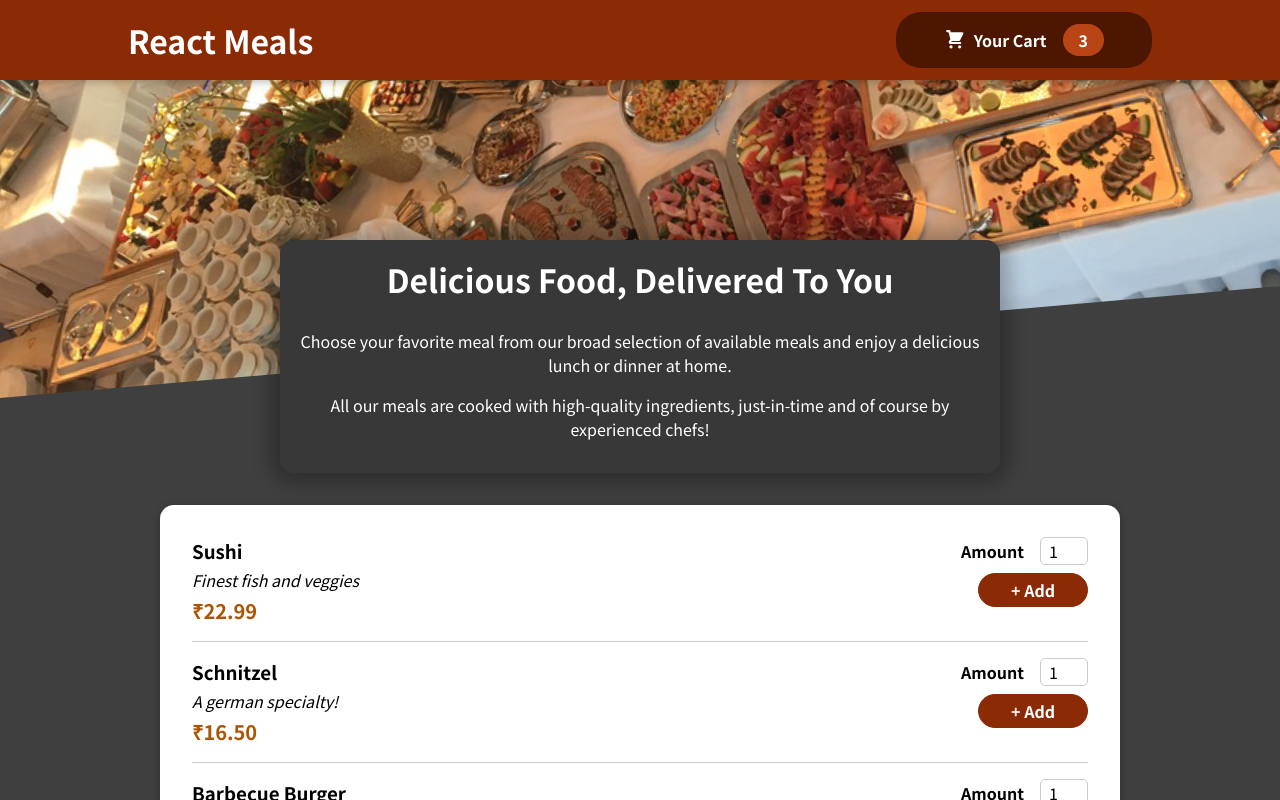
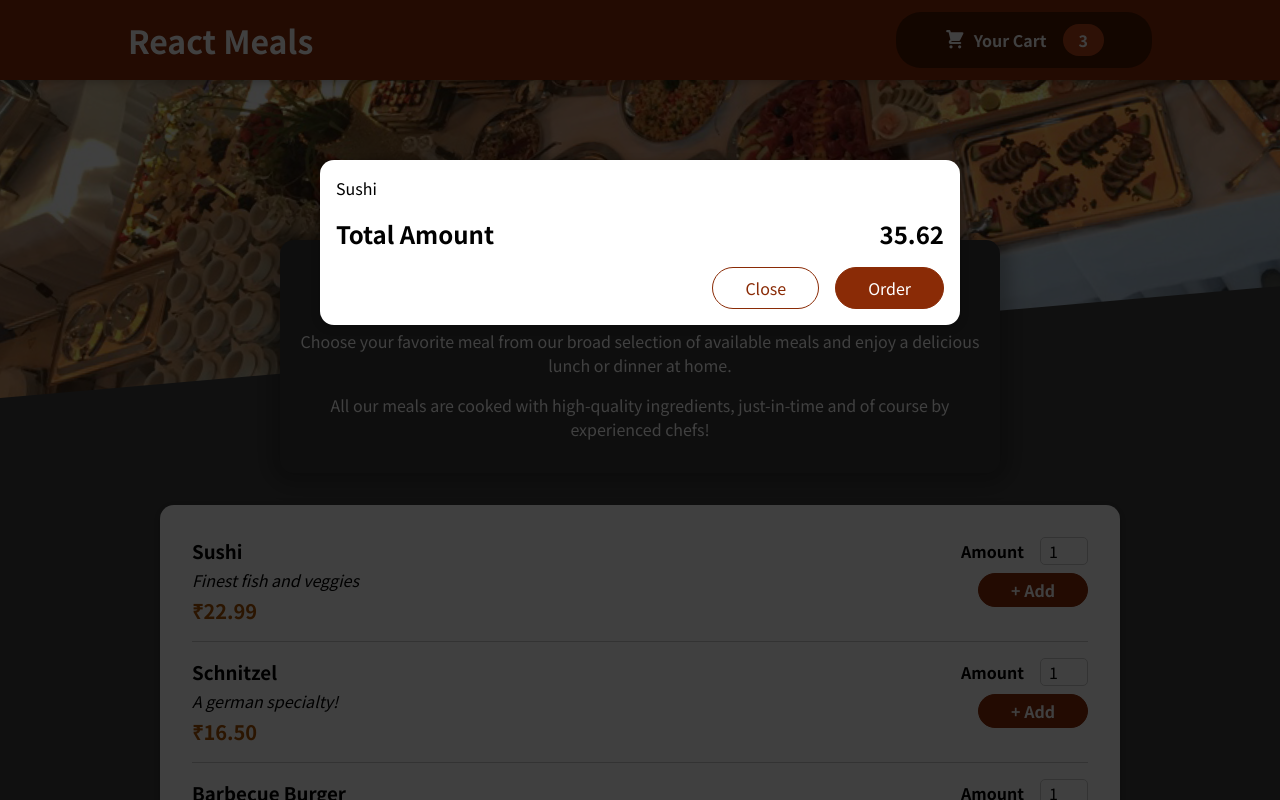
Before and after one commit to iBhavesh/food-order-app-react, a React (Create React App) app: page / in a window 1280 px wide. Shown: the top 800 px of the page. Built offline with nearby package versions, Linux system fonts and the light colour scheme.

Commit message:
Add Modal for cart items

```diff
--- a/public/index.html
+++ b/public/index.html
@@ -28,6 +28,7 @@
   </head>
   <body>
     <noscript>You need to enable JavaScript to run this app.</noscript>
+    <div id="overlays"></div>
     <div id="root"></div>
     <!--
       This HTML file is a template.
--- a/src/App.tsx
+++ b/src/App.tsx
@@ -1,10 +1,22 @@
+import { useState } from "react";
+import Cart from "./components/Cart/Cart";
 import Header from "./components/Layout/Header/Header";
 import Meals from "./components/Meals/Meals";
 
 function App() {
+  const [showModal, setShowModal] = useState(true);
+  const closeModal = () => {
+    setShowModal(false);
+  };
+
+  const displayModal = () => {
+    setShowModal(true);
+  };
+
   return (
     <>
-      <Header />
+      {showModal && <Cart onClose={closeModal} />}
+      <Header onShowCart={displayModal} />
       <main>
         <Meals />
       </main>
--- a/src/components/Cart/Cart.tsx
+++ b/src/components/Cart/Cart.tsx
@@ -1,6 +1,10 @@
+import Modal from "../UI/Modal/Modal";
 import classes from "./Cart.module.css";
 
-const Cart = () => {
+type Props = {
+  onClose: () => void;
+};
+const Cart = (props: Props) => {
   const cartItems = (
     <ul className={classes["cart-items"]}>
       {[{ id: "e1", name: "Sushi", price: 9.99, amount: 2 }].map((item) => (
@@ -10,17 +14,19 @@
   );
 
   return (
-    <div>
+    <Modal onClose={props.onClose}>
       {cartItems}
       <div className={classes.total}>
         <span>Total Amount</span>
         <span>35.62</span>
       </div>
       <div className={classes.actions}>
-        <button className={classes["button--alt"]}>Close</button>
+        <button onClick={props.onClose} className={classes["button--alt"]}>
+          Close
+        </button>
         <button className={classes.button}>Order</button>
       </div>
-    </div>
+    </Modal>
   );
 };
 
--- a/src/components/Layout/Header/Header.tsx
+++ b/src/components/Layout/Header/Header.tsx
@@ -2,12 +2,16 @@
 import mealsImage from "../../../assets/images/meals.jpg";
 import HeaderCartButton from "../HeaderCartButton/HeaderCartButton";
 
-const Header = () => {
+type Props = {
+  onShowCart: () => void;
+};
+
+const Header = (props: Props) => {
   return (
     <>
       <header className={classes.header}>
         <h1>React Meals</h1>
-        <HeaderCartButton />
+        <HeaderCartButton onClick={props.onShowCart} />
       </header>
       <div className={classes["main-image"]}>
         <img src={mealsImage} alt="A table full of food" />
--- a/src/components/Layout/HeaderCartButton/HeaderCartButton.tsx
+++ b/src/components/Layout/HeaderCartButton/HeaderCartButton.tsx
@@ -1,9 +1,13 @@
 import CartIcon from "../../Cart/CartIcon";
 import classes from "./HeaderCartButton.module.css";
 
-const HeaderCartButton = () => {
+type Props = {
+  onClick: () => void;
+};
+
+const HeaderCartButton = (props: Props) => {
   return (
-    <button className={classes.button}>
+    <button onClick={props.onClick} className={classes.button}>
       <span className={classes.icon}>
         <CartIcon />
       </span>
--- /dev/null
+++ b/src/components/UI/Modal/Modal.module.css
@@ -0,0 +1,40 @@
+.backdrop {
+  position: fixed;
+  top: 0;
+  left: 0;
+  width: 100%;
+  height: 100vh;
+  z-index: 20;
+  background-color: rgba(0, 0, 0, 0.75);
+}
+
+.modal {
+  position: fixed;
+  top: 20vh;
+  left: 5%;
+  width: 90%;
+  background-color: white;
+  padding: 1rem;
+  border-radius: 14px;
+  box-shadow: 0 2px 8px rgba(0, 0, 0, 0.25);
+  z-index: 30;
+  animation: slide-down 300ms ease-out forwards;
+}
+
+@media (min-width: 768px) {
+  .modal {
+    width: 40rem;
+    left: calc(50% - 20rem);
+  }
+}
+
+@keyframes slide-down {
+  from {
+    opacity: 0;
+    transform: translateY(-3rem);
+  }
+  to {
+    opacity: 1;
+    transform: translateY(0);
+  }
+}
--- /dev/null
+++ b/src/components/UI/Modal/Modal.tsx
@@ -0,0 +1,42 @@
+import { ReactNode } from "react";
+import { createPortal } from "react-dom";
+import classes from "./Modal.module.css";
+
+interface OverlayProps {
+  children: ReactNode;
+}
+
+interface BackDropProps {
+  onClose: () => void;
+}
+
+interface ModalProps extends OverlayProps, BackDropProps {}
+
+const BackDrop = (props: BackDropProps) => {
+  return <div onClick={props.onClose} className={classes.backdrop}></div>;
+};
+
+const ModalOverlay = (props: OverlayProps) => {
+  return (
+    <div className={classes.modal}>
+      <div className={classes.content}>{props.children}</div>
+    </div>
+  );
+};
+
+const Modal = (props: ModalProps) => {
+  const portalElement = document.getElementById("overlays");
+  return (
+    <>
+      {portalElement != null &&
+        createPortal(<BackDrop onClose={props.onClose} />, portalElement)}
+      {portalElement != null &&
+        createPortal(
+          <ModalOverlay children={props.children} />,
+          portalElement!
+        )}
+    </>
+  );
+};
+
+export default Modal;
```
